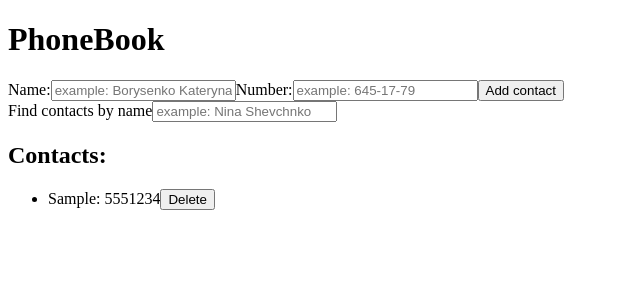
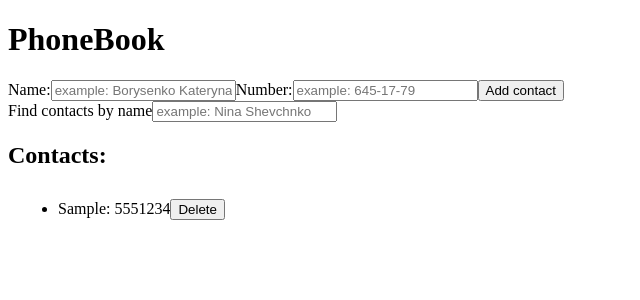
Before and after one commit to Kateryna-Borysenko/goit-react-hw-02-phonebook, a React (Create React App) app: page / in a window 1280 px wide. Both pictures are taken after typing "Sample", "5551234" into the empty fields and a click on the button "Add contact". Shown: the top 300 px of the page, without its empty margins (0-640 px from the left). Built offline with nearby package versions, Linux system fonts and the light colour scheme.

Commit message:
Added Paper for better style

```diff
--- a/src/components/App/ContactList/ContactList.jsx
+++ b/src/components/App/ContactList/ContactList.jsx
@@ -1,8 +1,10 @@
 import s from './ContactList.module.css';
+import Paper from '../common/Paper/Paper';
 
 const ContactList = ({ contacts, onDelete }) => (
   <ul className={s.contactList}>
     {contacts.map(({ id, name, number }) => (
+      <Paper>
         <li key={id} className={s.contactListItem}>
           <span className={s.contactName}>{name}</span>: {number}
           <button
@@ -14,6 +16,7 @@ const ContactList = ({ contacts, onDelete }) => (
             Delete
           </button>
         </li>
+      </Paper>
     ))}
   </ul>
 );
--- /dev/null
+++ b/src/components/App/common/Paper/Paper.jsx
@@ -0,0 +1,13 @@
+import PropTypes from 'prop-types';
+import styles from './Paper.module.css';
+
+const Paper = ({ children }) => {
+  return <div className={styles.paper}>{children}</div>;
+};
+
+Paper.propTypes = {
+  children: PropTypes.node.isRequired,
+};
+
+export default Paper;
+// { children }  - встроенное имя пропса тип node это всё что угодно текст тег и тд.
--- /dev/null
+++ b/src/components/App/common/Paper/Paper.module.css
@@ -0,0 +1,9 @@
+.paper {
+  padding: 10px;
+  background-color: #fff;
+  transition: all 200ms;
+}
+
+.paper:hover {
+  box-shadow: 0px 4px 10px rgba(0, 0, 0, 0.25);
+}
```
Lines whose indentation alone changed are shown as unchanged.
